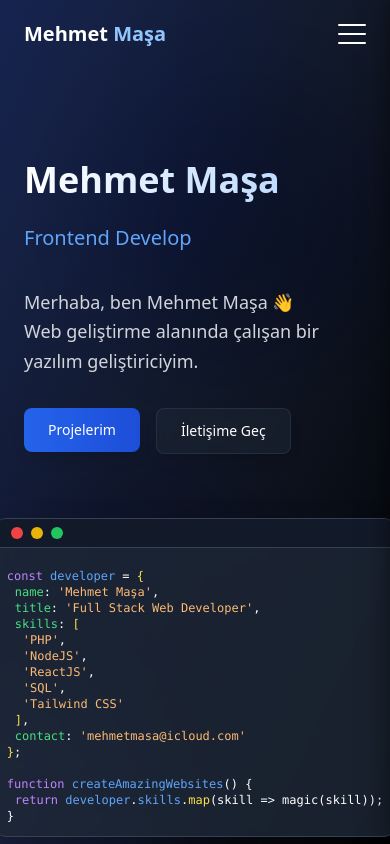
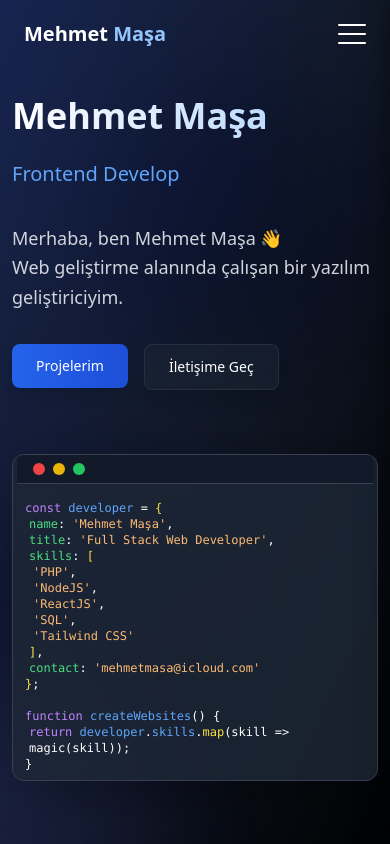
Before and after one commit to mehmetmasa/reactjs-portfolio, a React (Create React App) app: page / in a window 390 px wide. Shown: the top 844 px of the page. Built offline with nearby package versions, Linux system fonts and the light colour scheme.

Commit message:
Fix useEffect dependency warning by wrapping projects array in useMemo hook

```diff
--- a/src/components/sections/HeroSection.js
+++ b/src/components/sections/HeroSection.js
@@ -97,7 +97,7 @@ function HeroSection() {
   };
 
   return (
-    <section id="home" className="py-32 pb-0 overflow-hidden relative bg-gray-900 h-screen">
+    <section id="home" className="py-16 sm:py-24 md:py-32 pb-0 overflow-hidden relative bg-gray-900 min-h-screen">
       {/* Background gradient overlay */}
       <div className="absolute inset-0 bg-gradient-to-br from-blue-950 via-gray-900 to-black opacity-90 z-0"></div>
 
@@ -122,7 +122,7 @@ function HeroSection() {
         className="absolute bottom-20 right-1/4 w-72 h-72 bg-indigo-600 rounded-full mix-blend-multiply filter blur-3xl opacity-10 animate-pulse animation-delay-2000"
       ></motion.div>
 
-      <div className="max-w-7xl mx-auto px-6 py-8 lg:py-16 relative z-10">
+      <div className="max-w-7xl mx-auto px-3 sm:px-4 md:px-6 py-8 lg:py-16 relative z-10">
         <div className="flex flex-col lg:flex-row items-center justify-between gap-16">
           {/* Left section: Hero content with staggered animations */}
           <motion.div
@@ -216,7 +216,7 @@ function HeroSection() {
           >
             <div className="relative z-10 flex items-center justify-center h-full">
               {/* Code editor window */}
-              <div className="w-full max-w-lg bg-gray-800/80 backdrop-blur-sm rounded-xl overflow-hidden shadow-2xl border border-gray-700 mx-2 sm:mx-0">
+              <div className="w-full max-w-lg bg-gray-800/80 backdrop-blur-sm rounded-xl overflow-hidden shadow-2xl border border-gray-700 mx-auto px-1 sm:px-0 max-h-[400px] sm:max-h-[450px] md:max-h-[500px]">
                 {/* Editor header with controls */}
                 <div className="bg-gray-900/80 px-4 py-2 flex items-center border-b border-gray-700">
                   <div className="flex space-x-2">
@@ -227,48 +227,48 @@ function HeroSection() {
                 </div>
 
                 {/* Code editor content */}
-                <div className="p-3 md:p-4 font-mono text-xs md:text-sm overflow-x-auto">
-                  <div className="min-w-max">
+                <div className="p-2 sm:p-3 md:p-4 font-mono text-[10px] xs:text-xs md:text-sm overflow-x-auto leading-tight sm:leading-normal max-h-[300px] sm:max-h-[400px] overflow-y-auto">
+                  <div className="w-full">
                     <div className="mt-2">
                       <span className="text-purple-400">const</span> <span className="text-blue-400">developer</span> <span className="text-white">=</span> <span className="text-yellow-300">{`{`}</span>
                     </div>
-                    <div className="ml-2 md:ml-4">
+                    <div className="ml-1 sm:ml-2 md:ml-4">
                       <span className="text-green-400">name</span><span className="text-white">:</span> <span className="text-orange-300">'Mehmet Maşa'</span><span className="text-white">,</span>
                     </div>
-                    <div className="ml-2 md:ml-4">
+                    <div className="ml-1 sm:ml-2 md:ml-4">
                       <span className="text-green-400">title</span><span className="text-white">:</span> <span className="text-orange-300">'Full Stack Web Developer'</span><span className="text-white">,</span>
                     </div>
-                    <div className="ml-2 md:ml-4">
+                    <div className="ml-1 sm:ml-2 md:ml-4">
                       <span className="text-green-400">skills</span><span className="text-white">:</span> <span className="text-yellow-300">[</span>
                     </div>
-                    <div className="ml-4 md:ml-8">
+                    <div className="ml-2 sm:ml-4 md:ml-8">
                       <span className="text-orange-300">'PHP'</span><span className="text-white">,</span>
                     </div>
-                    <div className="ml-4 md:ml-8">
+                    <div className="ml-2 sm:ml-4 md:ml-8">
                       <span className="text-orange-300">'NodeJS'</span><span className="text-white">,</span>
                     </div>
-                    <div className="ml-4 md:ml-8">
+                    <div className="ml-2 sm:ml-4 md:ml-8">
                       <span className="text-orange-300">'ReactJS'</span><span className="text-white">,</span>
                     </div>
-                    <div className="ml-4 md:ml-8">
+                    <div className="ml-2 sm:ml-4 md:ml-8">
                       <span className="text-orange-300">'SQL'</span><span className="text-white">,</span>
                     </div>
-                    <div className="ml-4 md:ml-8">
+                    <div className="ml-2 sm:ml-4 md:ml-8">
                       <span className="text-orange-300">'Tailwind CSS'</span>
                     </div>
-                    <div className="ml-2 md:ml-4">
+                    <div className="ml-1 sm:ml-2 md:ml-4">
                       <span className="text-yellow-300">]</span><span className="text-white">,</span>
                     </div>
-                    <div className="ml-2 md:ml-4">
+                    <div className="ml-1 sm:ml-2 md:ml-4">
                       <span className="text-green-400">contact</span><span className="text-white">:</span> <span className="text-orange-300">'mehmetmasa@icloud.com'</span>
                     </div>
                     <div>
                       <span className="text-yellow-300">{`}`}</span><span className="text-white">;</span>
                     </div>
                     <div className="mt-4">
-                      <span className="text-purple-400">function</span> <span className="text-blue-400">createAmazingWebsites</span><span className="text-white">() {`{`}</span>
+                      <span className="text-purple-400">function</span> <span className="text-blue-400">createWebsites</span><span className="text-white">() {`{`}</span>
                     </div>
-                    <div className="ml-2 md:ml-4">
+                    <div className="ml-1 sm:ml-2 md:ml-4">
                       <span className="text-purple-400">return</span> <span className="text-blue-400">developer</span><span className="text-white">.</span><span className="text-blue-400">skills</span><span className="text-white">.</span><span className="text-yellow-300">map</span><span className="text-white">{`(skill => magic(skill));`}</span>
                     </div>
                     <div>
--- a/src/components/sections/ProjectsSection.js
+++ b/src/components/sections/ProjectsSection.js
@@ -75,14 +75,14 @@ function ProjectsSection() {
   };
 
   return (
-    <section className="bg-gray-900 py-12 lg:py-20" id="projects">
+    <section className="bg-gray-900 py-20" id="projects">
       <div className="max-w-7xl mx-auto px-4 sm:px-6 lg:px-8">
         {/* Section header */}
         <div className="pt-12 max-w-3xl mx-auto text-center">
           <SectionHeader
             subtitle="PROJELERİM"
             title="Son Çalışmalarım"
-            description="Son geliştirdiğim projelerden bazıları. İncelemek için projelere tıklayabilirsiniz."
+            description="Modern teknolojiler kullanarak geliştirdiğim projelerden bazıları. Detaylı bilgi için projelere tıklayabilirsiniz."
             centered={true}
           />
         </div>
--- a/tailwind.config.js
+++ b/tailwind.config.js
@@ -4,6 +4,14 @@ module.exports = {
     "./src/**/*.{js,jsx,ts,tsx}",
   ],
   theme: {
+    screens: {
+      'xs': '375px',
+      'sm': '640px',
+      'md': '768px',
+      'lg': '1024px',
+      'xl': '1280px',
+      '2xl': '1536px',
+    },
     extend: {},
   },
   plugins: [],
```
